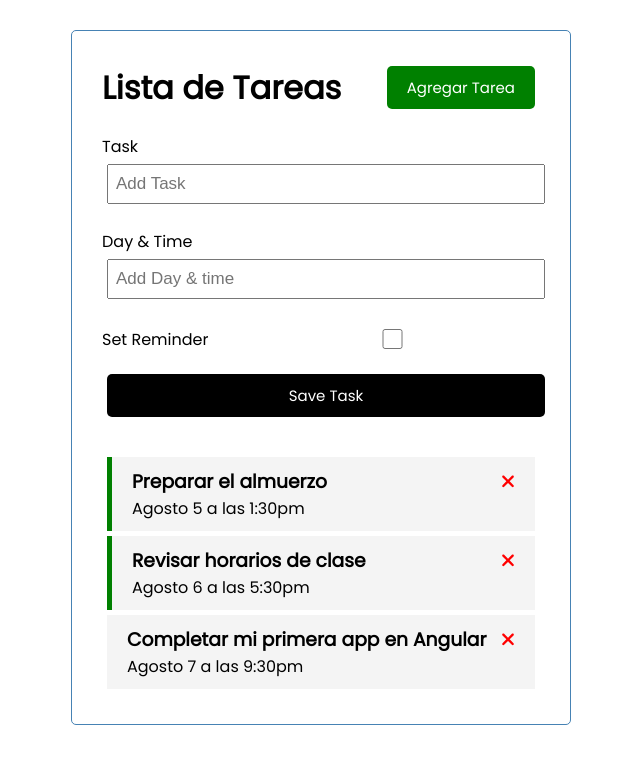
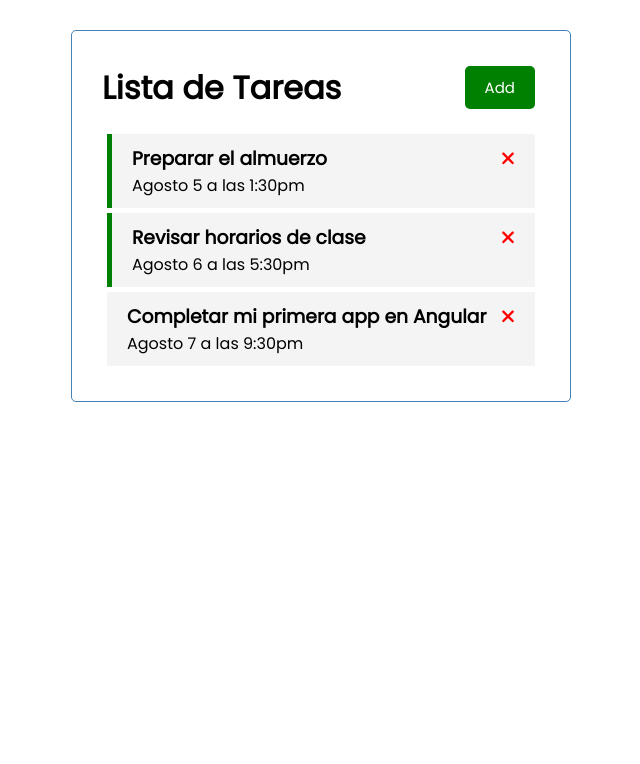
Before and after one commit to Blackpachamame/lista-tareas-angular, an Angular app: page / in a window 1280 px wide. Shown: the top 764 px of the page, without its empty margins (319-959 px from the left). Built offline with nearby package versions, Linux system fonts and the light colour scheme; data requests are answered from the project's data file.

Commit message:
Toggle Button & UI Service

```diff
--- a/src/app/components/add-task/add-task.component.html
+++ b/src/app/components/add-task/add-task.component.html
@@ -1,4 +1,4 @@
-<form class="add-form" (ngSubmit)="onSubmit()">
+<form *ngIf="showAddTask" class="add-form" (ngSubmit)="onSubmit()">
     <div class="form-control">
         <label for="text">Task</label>
         <input type="text" name="text" [(ngModel)]="text" id="text" placeholder="Add Task">
--- a/src/app/components/add-task/add-task.component.ts
+++ b/src/app/components/add-task/add-task.component.ts
@@ -1,4 +1,6 @@
 import { Component, OnInit, Output, EventEmitter } from '@angular/core';
+import { UiService } from 'src/app/services/ui.service';
+import { Subscription } from 'rxjs';
 import { Task } from 'src/app/Task';
 
 @Component({
@@ -11,7 +13,12 @@ export class AddTaskComponent implements OnInit {
   text!: string;
   day!: string;
   reminder: boolean = false;
-  constructor() { }
+  showAddTask: boolean = false;
+  subscription: Subscription;
+
+  constructor(private uiService: UiService) {
+    this.subscription = this.uiService.onToggle().subscribe((value) => this.showAddTask = value);
+  }
 
   ngOnInit(): void {
   }
--- a/src/app/components/header/header.component.html
+++ b/src/app/components/header/header.component.html
@@ -1,4 +1,6 @@
 <header>
     <h1>{{title}}</h1>
-    <app-button color="green" text="Agregar Tarea" (btnClick)="toggleAddTask()"></app-button>
+    <app-button color="{{ showAddTask ? 'red' : 'green'}}" text="{{ showAddTask ? 'Close' : 'Add'}}"
+        (btnClick)="toggleAddTask()">
+    </app-button>
 </header>
--- a/src/app/components/header/header.component.ts
+++ b/src/app/components/header/header.component.ts
@@ -1,4 +1,6 @@
 import { Component, OnInit } from '@angular/core';
+import { UiService } from 'src/app/services/ui.service';
+import { Subscription } from 'rxjs';
 
 @Component({
   selector: 'app-header',
@@ -8,14 +10,18 @@ import { Component, OnInit } from '@angular/core';
 export class HeaderComponent implements OnInit {
 
   title: string = 'Lista de Tareas';
+  showAddTask: boolean = false;
+  subscription: Subscription;
 
-  constructor() { }
+  constructor(private uiService: UiService) {
+    this.subscription = this.uiService.onToggle().subscribe((value) => this.showAddTask = value);
+  }
 
   ngOnInit(): void {
   }
 
   toggleAddTask() {
-    console.log("toggleAddTask!");
+    this.uiService.toggleAddTask();
   }
 
 }
--- /dev/null
+++ b/src/app/services/ui.service.ts
@@ -0,0 +1,21 @@
+import { Injectable } from '@angular/core';
+import { Observable, Subject } from 'rxjs';
+
+@Injectable({
+  providedIn: 'root'
+})
+export class UiService {
+  private showAddTask: boolean = false;
+  private subject = new Subject<any>();
+
+  constructor() { }
+
+  toggleAddTask(): void {
+    this.showAddTask = !this.showAddTask;
+    this.subject.next(this.showAddTask);
+  }
+
+  onToggle(): Observable<any> {
+    return this.subject.asObservable();
+  }
+}
```
Also changed, not shown: 2 other files (tests, documents, lock files or other folders).
